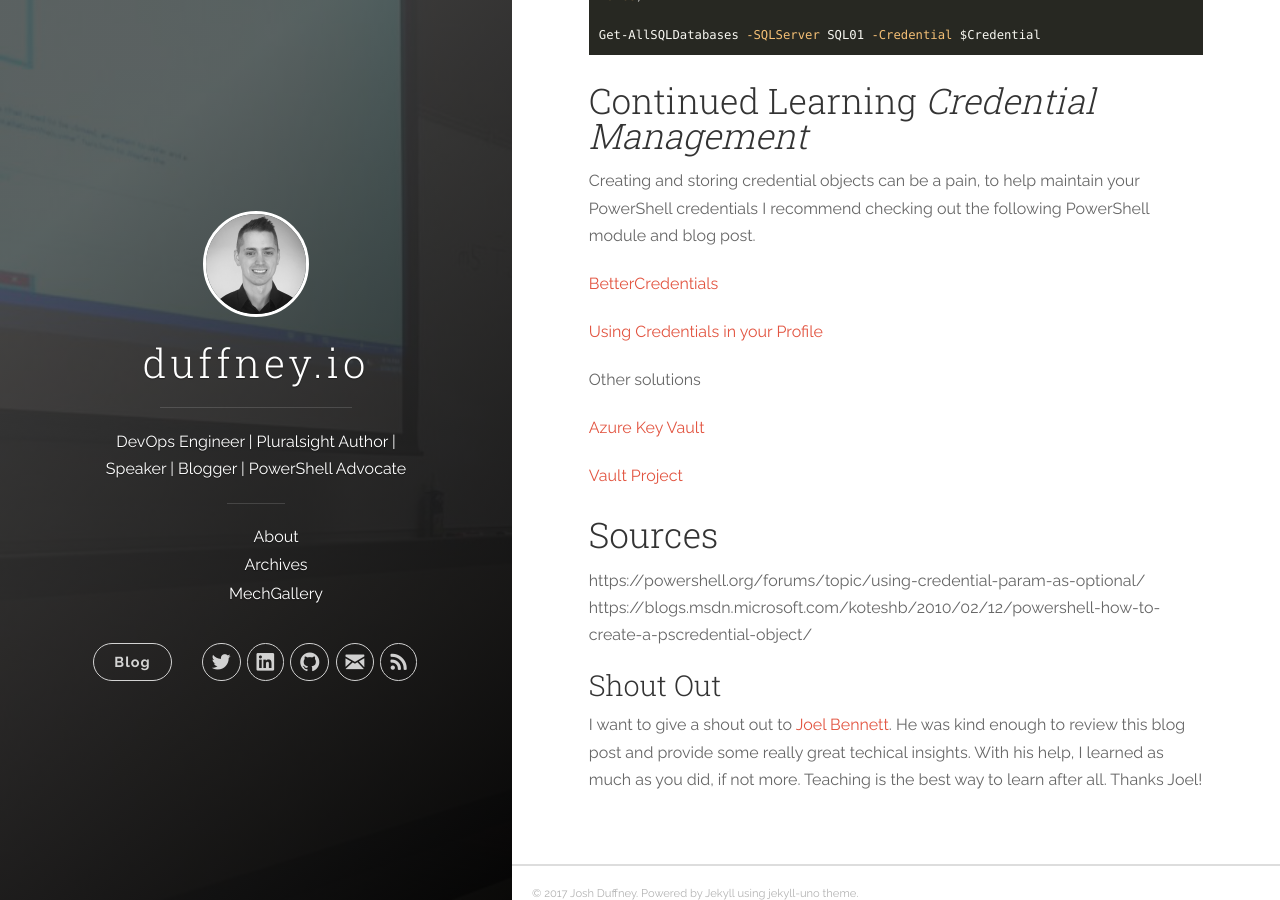
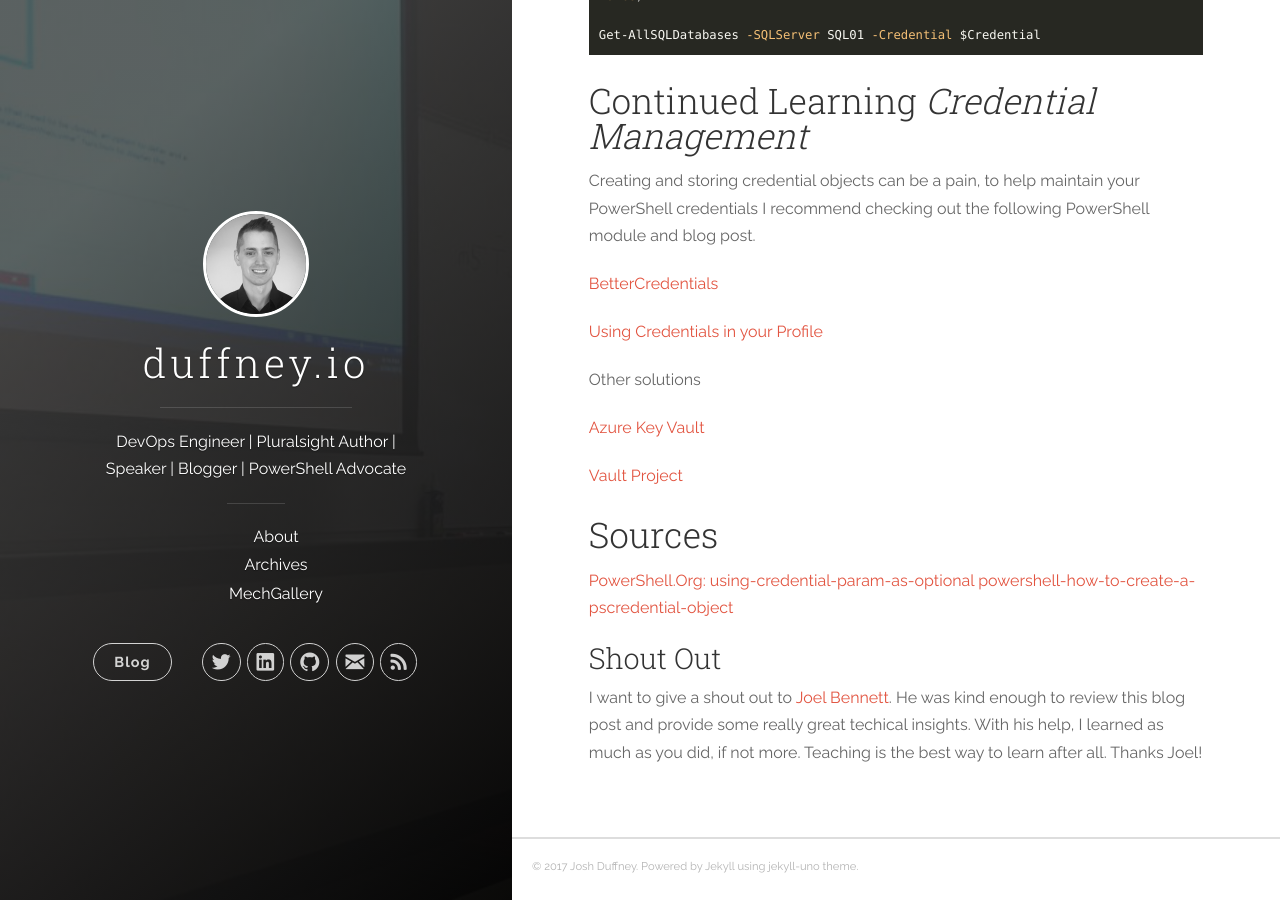
Before and after one commit to AzureDevOps3/duffney.github.io, a Jekyll site: the page built from _posts/2017-02-20-AddCredsToFunctions.md, in a window 1280 px wide and 900 px high, scrolled down 10606 px. Built offline with Jekyll 4.4.1, drawn with Linux system fonts in a browser that asks for light colours; nearby versions of some CDN libraries; comment, search, counter and statistics services are not loaded; part of the change alters nothing that is shown.

Commit message:
added hyperlinks to sources

```diff
--- a/_posts/2017-02-20-AddCredsToFunctions.md
+++ b/_posts/2017-02-20-AddCredsToFunctions.md
@@ -337,8 +337,8 @@ Other solutions
 
 ## Sources
 
-https://powershell.org/forums/topic/using-credential-param-as-optional/
-https://blogs.msdn.microsoft.com/koteshb/2010/02/12/powershell-how-to-create-a-pscredential-object/
+[PowerShell.Org: using-credential-param-as-optional](https://powershell.org/forums/topic/using-credential-param-as-optional/)
+[powershell-how-to-create-a-pscredential-object](https://blogs.msdn.microsoft.com/koteshb/2010/02/12/powershell-how-to-create-a-pscredential-object/)
 
 
 ### Shout Out
```
